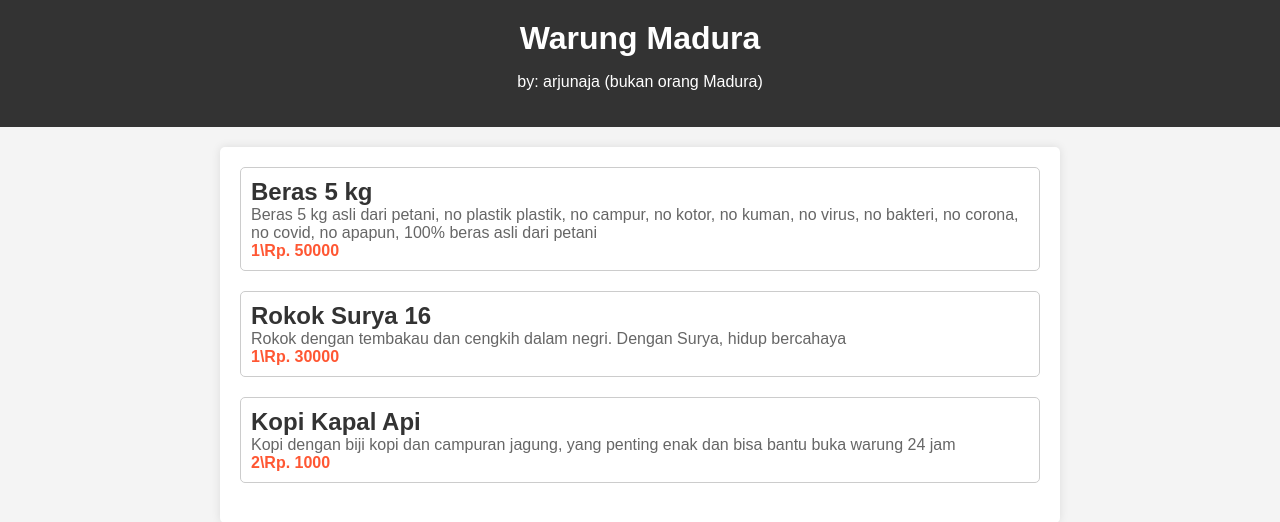
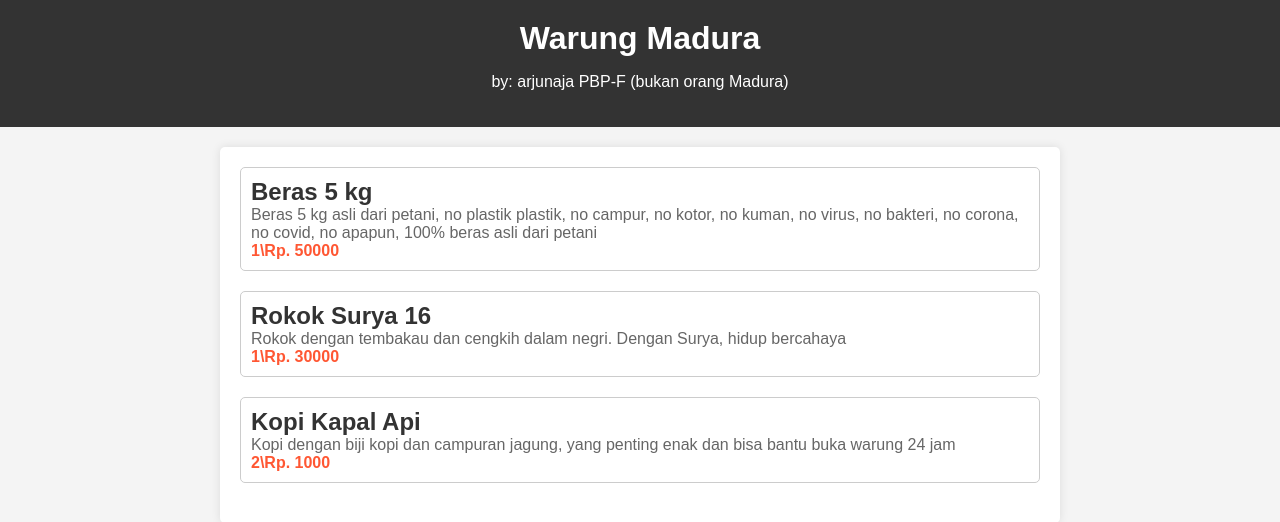
Before and after one commit to arjunajaa/warungmadura, a Django app: page / in a window 1280 px wide. Shown: the top 522 px of the page. Run offline with Django 4.2, Linux system fonts and the light colour scheme.

Commit message:
update html

```diff
--- a/main/templates/main.html
+++ b/main/templates/main.html
@@ -51,7 +51,7 @@
 <body>
     <header>
         <h1>Warung Madura</h1>
-        <p class="author">by: arjunaja (bukan orang Madura)</p>
+        <p class="author">by: arjunaja PBP-F (bukan orang Madura)</p>
     </header>
     <div class="container">
         <div class="product">
```
